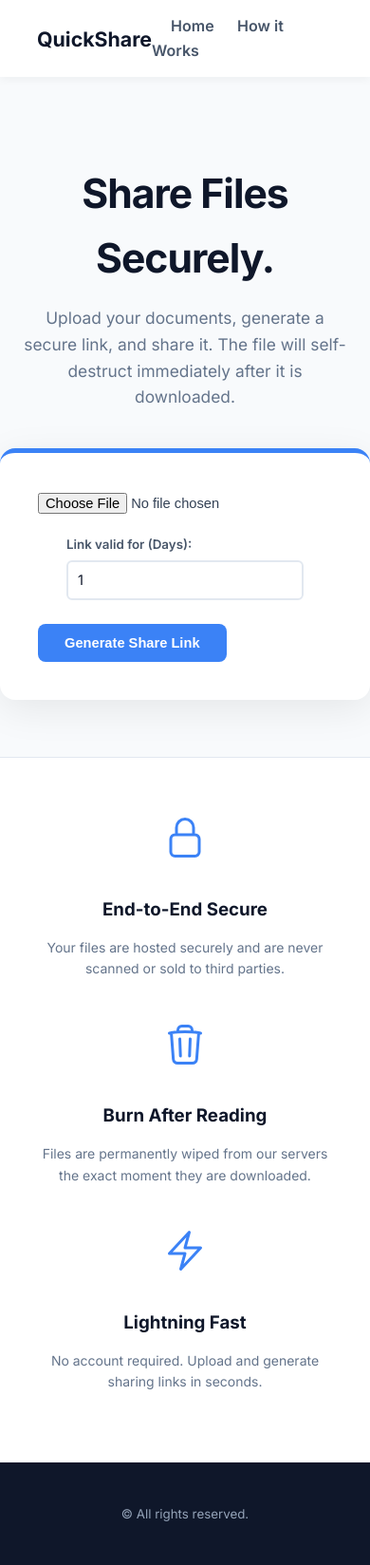
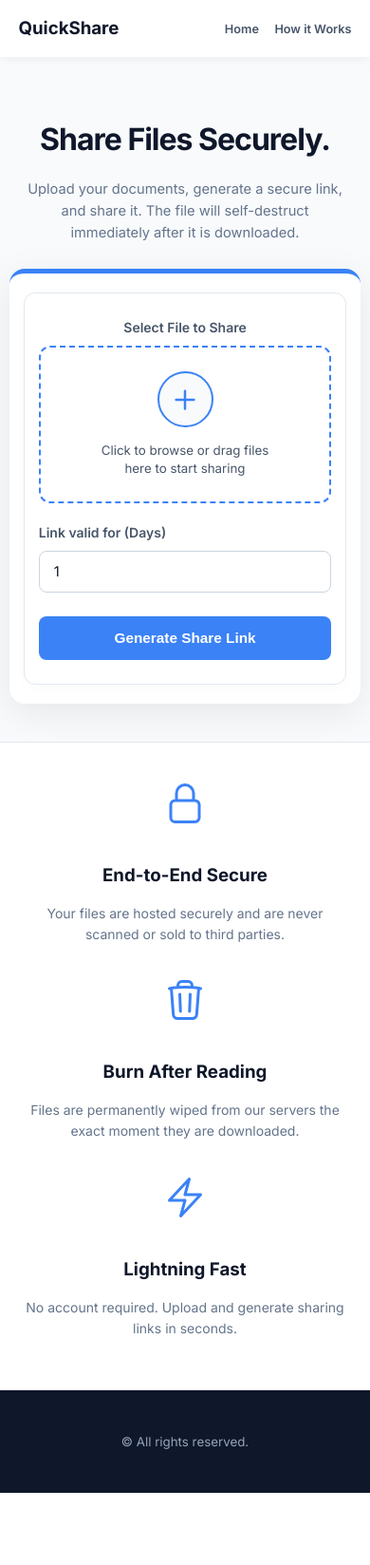
Before and after one commit to VirgoLabs/Zapp, a Django app: template file_sharing_app/templates/file_sharing_app/home.html in a window 390 px wide. Shown: the whole page at 95% size. After the commit the page ends 1572 px from the top, so only its background shows below. Run offline with Django 3.2, Linux system fonts and the light colour scheme; the template is opened without the code that fills it, so the values that code supplies are empty.

Commit message:
updated the UI and made it responsive

```diff
--- a/file_sharing_app/static/file_sharing_app/scripts.js
+++ b/file_sharing_app/static/file_sharing_app/scripts.js
@@ -1,23 +1,42 @@
 document.addEventListener('DOMContentLoaded', () => {
-    // 1. Drag and Drop visual feedback for the upload box
-    const uploadSection = document.querySelector('.upload-section');
-    if (uploadSection) {
-        uploadSection.addEventListener('dragover', (e) => {
-            e.preventDefault();
-            uploadSection.classList.add('dragover');
+
+    // 1. Drag and Drop & File Selection Logic for the New Dropzone
+    const fileInput = document.getElementById('file');
+    const dropzoneText = document.getElementById('dropzone-text');
+    const dropzoneBox = document.getElementById('dropzone');
+
+    if (fileInput && dropzoneText && dropzoneBox) {
+        // Handle normal click selection
+        fileInput.addEventListener('change', function(e) {
+            if (this.files && this.files.length > 0) {
+                // Update text to show selected file with blue styling
+                dropzoneText.innerHTML = `<span style="color: #3b82f6; font-weight: bold;">Selected:</span><br><span style="color: #0f172a;">${this.files[0].name}</span>`;
+            } else {
+                dropzoneText.innerHTML = "Click to browse or drag files<br>here to start sharing";
+            }
         });
 
-        uploadSection.addEventListener('dragleave', (e) => {
+        // Add visual flair when dragging a file over the box
+        dropzoneBox.addEventListener('dragover', (e) => {
             e.preventDefault();
-            uploadSection.classList.remove('dragover');
+            dropzoneBox.classList.add('dragover');
         });
 
-        uploadSection.addEventListener('drop', (e) => {
+        // Remove flair when dragging away
+        dropzoneBox.addEventListener('dragleave', (e) => {
             e.preventDefault();
-            uploadSection.classList.remove('dragover');
-            const fileInput = document.getElementById('file');
-            if (fileInput && e.dataTransfer.files.length > 0) {
+            dropzoneBox.classList.remove('dragover');
+        });
+
+        // Handle the actual drop event
+        dropzoneBox.addEventListener('drop', (e) => {
+            e.preventDefault();
+            dropzoneBox.classList.remove('dragover');
+
+            if (e.dataTransfer.files.length > 0) {
                 fileInput.files = e.dataTransfer.files;
+                // Manually trigger the change event so the text updates
+                fileInput.dispatchEvent(new Event('change'));
             }
         });
     }
--- a/file_sharing_app/static/file_sharing_app/style.css
+++ b/file_sharing_app/static/file_sharing_app/style.css
@@ -118,23 +118,20 @@ footer {
     font-size: 10pt;
 }
 
-/* --- Existing Upload & Result Elements --- */
+/* --- Upload & Result Elements --- */
 .upload-section {
-    border: 2px dashed #cbd5e1;
+    border: 1px solid #e2e8f0;
     padding: 40px;
     text-align: center;
     border-radius: 12px;
-    background: #f8fafc;
+    background: #ffffff;
+    box-shadow: 0 4px 15px rgba(0,0,0,0.02);
     transition: all 0.3s ease;
 }
 
-.upload-section:hover, .upload-section.dragover {
-    border-color: #3b82f6;
-    background: #eff6ff;
+.upload-section:hover {
+    border-color: #cbd5e1;
 }
-
-.file-input { margin-bottom: 20px; }
-input[type="file"] { font-size: 11pt; }
 
 .btn {
     background-color: #3b82f6;
@@ -171,3 +168,180 @@ input[type="file"] { font-size: 11pt; }
     color: #3b82f6;
     border-radius: 6px;
 }
+
+/* --- Form Styling Upgrades --- */
+.upload-form {
+    display: flex;
+    flex-direction: column;
+    align-items: center;
+    gap: 20px;
+    max-width: 320px;
+    margin: 0 auto;
+}
+
+.input-group {
+    width: 100%;
+    text-align: left;
+}
+
+.input-label {
+    display: block;
+    font-size: 10.5pt;
+    font-weight: 600;
+    color: #475569;
+    margin-bottom: 8px;
+}
+
+.styled-number-input {
+    width: 100%;
+    padding: 12px 15px;
+    border: 1px solid #cbd5e1;
+    border-radius: 8px;
+    font-size: 11pt;
+    color: #0f172a;
+    box-sizing: border-box;
+    transition: all 0.3s ease;
+    outline: none;
+    font-family: inherit;
+}
+
+.styled-number-input:focus {
+    border-color: #3b82f6;
+    box-shadow: 0 0 0 3px rgba(59, 130, 246, 0.15);
+}
+
+.submit-btn {
+    width: 100%;
+    margin-top: 5px;
+    padding: 14px 28px;
+    font-size: 11.5pt;
+}
+
+/* --- Custom Light Dropzone (Matches Original Site) --- */
+.custom-file-dropzone {
+    display: flex;
+    flex-direction: column;
+    align-items: center;
+    justify-content: center;
+    padding: 35px 20px;
+    background-color: #ffffff;
+    border: 2px dashed #3b82f6;
+    border-radius: 12px;
+    cursor: pointer;
+    transition: all 0.3s ease;
+    color: #475569;
+    text-align: center;
+    width: 100%;
+    box-sizing: border-box;
+}
+
+.custom-file-dropzone:hover, .custom-file-dropzone.dragover {
+    border-color: #2563eb;
+    background-color: #eff6ff;
+}
+
+.hidden-file-input {
+    display: none;
+}
+
+.dropzone-icon {
+    width: 55px;
+    height: 55px;
+    border-radius: 50%;
+    border: 2px solid #3b82f6;
+    display: flex;
+    align-items: center;
+    justify-content: center;
+    margin-bottom: 15px;
+    color: #3b82f6;
+    background-color: #f8fafc;
+}
+
+.dropzone-icon svg {
+    width: 30px;
+    height: 30px;
+    stroke-width: 2;
+}
+
+.dropzone-text {
+    font-size: 11.5pt;
+    font-weight: 500;
+    line-height: 1.4;
+}
+
+/* Responsive Design */
+
+/* For Tablets and smaller desktop screens */
+@media (max-width: 768px) {
+    .navbar {
+        padding: 15px 5%;
+    }
+
+    .hero {
+        padding: 40px 15px 10px;
+    }
+
+    .hero h1 {
+        font-size: 24pt;
+    }
+
+    .hero p {
+        font-size: 11pt;
+        padding: 0 10px;
+    }
+
+    .container {
+        width: 92%;
+        padding: 25px 20px;
+        margin: 15px auto 40px;
+    }
+
+    .upload-section, .custom-file-dropzone {
+        padding: 25px 15px;
+    }
+
+    .dropzone-text {
+        font-size: 10pt;
+    }
+
+    .features-section {
+        padding: 40px 5%;
+        gap: 20px;
+    }
+}
+
+/* For Mobile Phones */
+@media (max-width: 480px) {
+    .nav-brand {
+        font-size: 14pt;
+    }
+
+    .nav-links a {
+        margin-left: 12px;
+        font-size: 9.5pt;
+    }
+
+    .container {
+        width: 95%;
+        padding: 20px 15px;
+    }
+
+    /* Stack the 'How it Works' cards on mobile */
+    .step-card {
+        flex-direction: column !important;
+        align-items: center !important;
+        text-align: center;
+        padding: 20px !important;
+    }
+
+    .step-number {
+        margin-right: 0 !important;
+        margin-bottom: 15px;
+    }
+
+    /* Make share buttons full width on small screens */
+    .result-box > div > a {
+        width: 100%;
+        justify-content: center;
+    }
+}
--- a/file_sharing_app/templates/file_sharing_app/home.html
+++ b/file_sharing_app/templates/file_sharing_app/home.html
@@ -26,30 +26,44 @@
     </header>
 
     <main class="container">
-        <form method="post" enctype="multipart/form-data">
-            {% csrf_token %}
-            <div class="file-input">
-                <input type="file" name="file" id="file" required>
-            </div>
 
-            <div
-                style="margin-bottom: 25px; text-align: left; max-width: 250px; margin-left: auto; margin-right: auto;">
-                <label for="expiry_days"
-                    style="display: block; font-size: 10pt; font-weight: 600; color: #475569; margin-bottom: 6px;">Link
-                    valid for (Days):</label>
-                <input type="number" name="expiry_days" id="expiry_days" value="1" min="1" max="30"
-                    style="width: 100%; padding: 10px; border: 2px solid #e2e8f0; border-radius: 6px; box-sizing: border-box; font-family: inherit; font-size: 11pt; color: #0f172a; outline: none;">
-            </div>
+        <div class="upload-section">
+            <form method="post" enctype="multipart/form-data" class="upload-form">
+                {% csrf_token %}
 
-            <button type="submit" class="btn">Generate Share Link</button>
-        </form>
+                <div class="input-group">
+                    <label class="input-label" style="text-align: center;">Select File to Share</label>
+
+                    <label for="file" class="custom-file-dropzone" id="dropzone">
+                        <div class="dropzone-icon">
+                            <svg xmlns="http://www.w3.org/2000/svg" fill="none" viewBox="0 0 24 24"
+                                stroke="currentColor">
+                                <path stroke-linecap="round" stroke-linejoin="round" d="M12 4.5v15m7.5-7.5h-15" />
+                            </svg>
+                        </div>
+                        <div class="dropzone-text" id="dropzone-text">Click to browse or drag files<br>here to start
+                            sharing</div>
+
+                        <input type="file" name="file" id="file" class="hidden-file-input" required>
+                    </label>
+                </div>
+
+                <div class="input-group">
+                    <label for="expiry_days" class="input-label">Link valid for (Days)</label>
+                    <input type="number" name="expiry_days" id="expiry_days" value="1" min="1" max="30"
+                        class="styled-number-input">
+                </div>
+
+                <button type="submit" class="btn submit-btn">Generate Share Link</button>
+            </form>
         </div>
 
         {% if share_url %}
         <div class="result-box">
             <strong style="font-size: 14pt; color: #0f172a;">Your file is ready!</strong>
             <p style="color: #ef4444; font-weight: bold; margin-top: 8px;">⚠️ This is a ONE-TIME download link.</p>
-            <p>Share this link with others. It will be permanently deleted after 1 download or {{ expiry_days }} day(s).</p>
+            <p>Share this link with others. It will be permanently deleted after 1 download or {{ expiry_days }} day(s).
+            </p>
 
             <div class="share-url">{{ share_url }}</div>
 
@@ -84,8 +98,6 @@
                     <img src="{% static 'file_sharing_app/teams.svg' %}" alt="Teams" style="width: 18px; height: 18px;">
                     <span style="font-weight: 700;">Teams</span>
                 </a>
-
-
 
             </div>
         </div>
```
